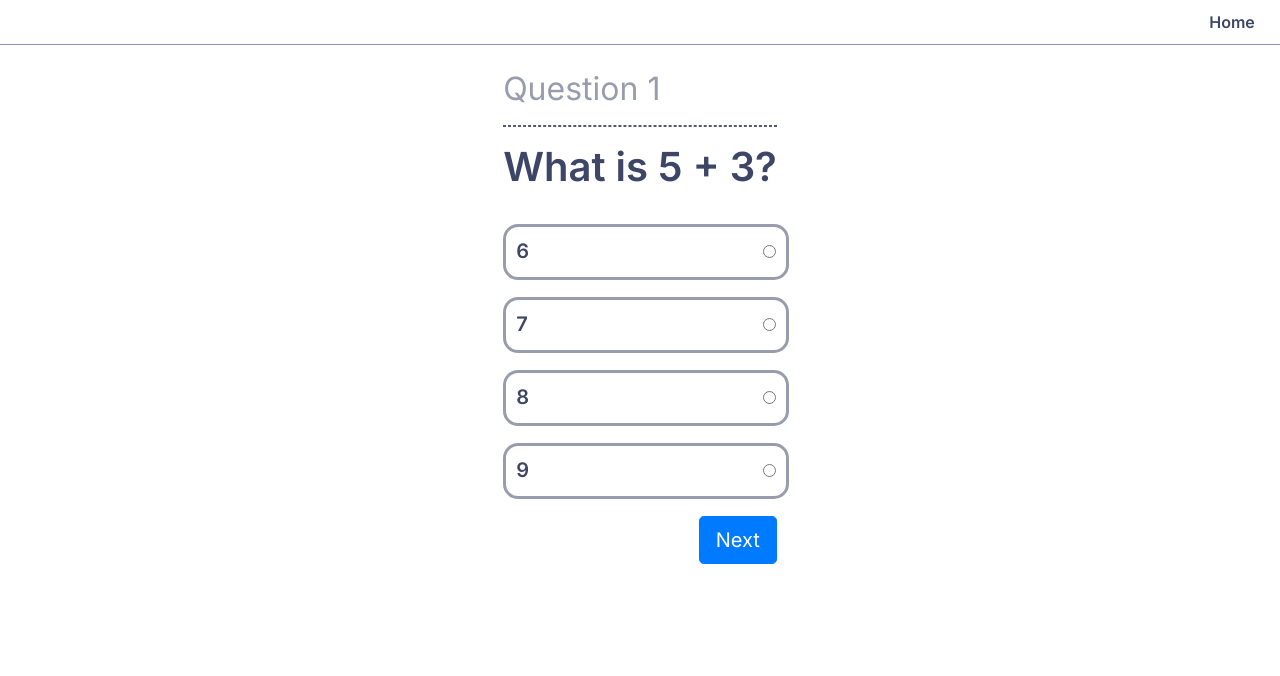
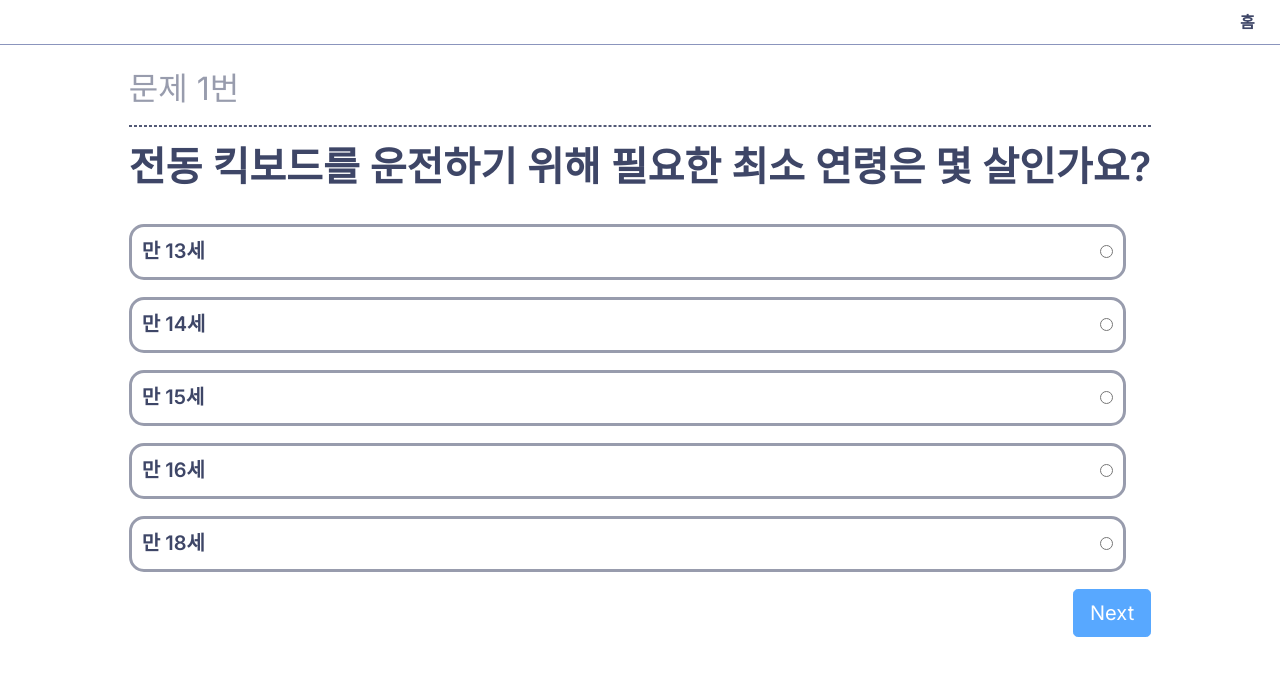
Before and after one commit to ypproject/kickguide_quiz, a Flask app: page /question/1 in a window 1280 px wide. Shown: the top 676 px of the page. Run offline with Flask 3, Linux system fonts and the light colour scheme; some libraries are stand-ins or nearby versions.

Commit message:
version up

```diff
--- a/main.py
+++ b/main.py
@@ -9,17 +9,18 @@ app = Flask(__name__)
 app.config["SECRET_KEY"] = 'd2707fea9778e085491e2dbbc73ff30e'
 
 # 문제 데이터 불러오기
-with open('questions.json', 'r') as f:
+with open('questions.json', 'r', encoding='UTF-8') as f:
     QUESTIONS = json.load(f)
 
 @app.route('/')
 def home():
-    session['marks'] = 0
     return render_template('index.html', title='Home')
 
 
 @app.route('/question/<int:id>', methods=['GET', 'POST'])
 def question(id):
+    if id == 1:
+        session['marks'] = 0
     form = QuestionForm()
     try:
         q = Questions(QUESTIONS, id)
@@ -31,13 +32,18 @@ def question(id):
         if option == q.ans:
             session['marks'] += 10
         return redirect(url_for('question', id=(id+1)))
-    form.options.choices = [(q.a, q.a), (q.b, q.b), (q.c, q.c), (q.d, q.d)]
+    form.options.choices = [(q.a, q.a), (q.b, q.b), (q.c, q.c), (q.d, q.d), (q.e, q.e)]
     return render_template('question.html', form=form, q=q, title='Question {}'.format(id))
 
 
 @app.route('/score/<int:marks>')
 def score(marks):
     m = Marks(marks)
-    return render_template('score.html', title='Final Score')
+    s="킥보드 안전수칙의 마스터!"
+    if m.marks <= 80:
+        s="킥보드 안전수칙 지킴이!"
+    if m.marks <= 70:
+        s="안전수칙 숙지가 필요합니다!"
+    return render_template('score.html', title='Final Score', status=s)
 
 app.run(debug=True, host='127.0.0.1')
--- a/models.py
+++ b/models.py
@@ -15,6 +15,7 @@ class Questions():
     b = None
     c = None
     d = None
+    e = None
     ans = None
 
     def __init__(self, Question, q_id):
@@ -26,6 +27,7 @@ class Questions():
         self.b = question['options'][1]
         self.c = question['options'][2]
         self.d = question['options'][3]
+        self.e = question['options'][4]
         self.ans = question['answer']
 
     def __repr__(self):
--- a/questions.json
+++ b/questions.json
@@ -1,4 +1,76 @@
 [
-    {"question": "What is 5 + 3?", "options": ["6", "7", "8", "9"], "answer": "8"},
-    {"question": "What is the capital of Italy?", "options": ["Rome", "Paris", "Madrid", "Berlin"], "answer": "Rome"}
+    {
+        "question": "전동 킥보드를 운전하기 위해 필요한 최소 연령은 몇 살인가요?",
+        "options": ["만 13세", "만 14세", "만 15세", "만 16세", "만 18세"],
+        "answer": "만 16세"
+    },
+    {
+        "question": "전동 킥보드 운전 중 안전모를 착용하지 않았을 경우 부과되는 범칙금은 얼마인가요?",
+        "options": ["2만 원", "10만 원", "20만 원", "3만 원", "4만 원"],
+        "answer": "20만 원"
+    },
+    {
+        "question": "전동 킥보드는 어디에서 주행할 수 있나요?",
+        "options": ["인도", "차도 중앙", "자전거 도로 또는 도로 우측 가장자리", "공원 산책로", "차도 반대편 가장자리"],
+        "answer": "자전거 도로 또는 도로 우측 가장자리"
+    },
+    {
+        "question": "전동 킥보드에 동승자가 탑승한 경우 부과되는 범칙금은 얼마인가요?",
+        "options": ["3만 원", "4만 원", "10만 원", "20만 원", "5만 원"],
+        "answer": "20만 원"
+    },
+    {
+        "question": "전동 킥보드 주행 중 음주운전을 할 경우 단순 음주(혈중알코올농도 0.03%)로 부과되는 범칙금은 얼마인가요?",
+        "options": ["2만 원", "3만 원", "10만 원", "20만 원", "13만 원"],
+        "answer": "10만 원"
+    },
+    {
+        "question": "다음 중 전동 킥보드 관련 도로교통법에 위배되지 않는 행동은 무엇인가요?",
+        "options": [
+            "자전거 도로가 없어 도로 중앙에서 주행하는 경우",
+            "전조등 없이 야간에 주행하는 경우",
+            "도로 우측 가장자리에서 주행하는 경우",
+            "만 15세 운전자가 원동기 면허 없이 주행하는 경우",
+            "스쿨존 내에서 음주운전을 하는 경우"
+        ],
+        "answer": "도로 우측 가장자리에서 주행하는 경우"
+    },
+    {
+        "question": "전동 킥보드 관련 도로교통법에서 12대 중과실로 형사처벌을 받을 가능성이 있는 상황은 무엇인가요?",
+        "options": [
+            "스쿨존에서 음주 인명피해 사고 발생",
+            "음주운전으로 적발되었으나 사고가 나지 않은 경우",
+            "보도 주행 중 보행자와 충돌하여 인명피해 발생",
+            "야간 주행 중 전조등 없이 사고 발생",
+            "안전모 미착용 상태에서 주행"
+        ],
+        "answer": "보도 주행 중 보행자와 충돌하여 인명피해 발생"
+    },
+    {
+        "question": "전동 킥보드 음주운전 시 혈중알코올농도가 0.08% 이상일 경우 어떤 처분을 받나요?",
+        "options": ["범칙금 10만 원", "범칙금 13만 원", "면허 정지", "면허 취소", "형사처벌"],
+        "answer": "면허 취소"
+    },
+    {
+        "question": "전동 킥보드 주행 중 자전거 도로가 없는 도로에서 우측 가장자리 대신 중앙으로 주행했다면, 사고 발생 시 어떤 결과가 초래될 가능성이 높은가요?",
+        "options": [
+            "단순 교통위반으로 범칙금만 부과된다.",
+            "사고 발생 시 도로교통법 위반에 따라 형사적 책임이 가중된다.",
+            "차량 운전자가 항상 더 큰 책임을 지게 된다.",
+            "보행자와의 충돌은 상관없다.",
+            "사고 상황에 따라 킥보드 제조업체의 책임으로 전환된다."
+        ],
+        "answer": "사고 발생 시 도로교통법 위반에 따라 형사적 책임이 가중된다."
+    },
+    {
+        "question": "만약 만 13세 어린이가 전동 킥보드를 소유하고 있다가 경찰에 적발될 경우, 보호자가 받을 수 있는 처벌은 무엇인가요?",
+        "options": [
+            "보호자에 대한 형사처벌",
+            "보호자가 킥보드 운전 연습을 도와줄 의무 부과",
+            "보호자에게 20만 원 이하의 과태료 부과",
+            "어린이의 면허 취득 가능 연령이 연기됨",
+            "어린이가 범칙금을 납부해야 함"
+        ],
+        "answer": "보호자에게 20만 원 이하의 과태료 부과"
+    }
 ]
--- a/static/styles.css
+++ b/static/styles.css
@@ -15,6 +15,14 @@ body{
     flex: 1;
 }
 
+
+.circle-img {
+    width: 500px; /* 이미지 크기 */
+    height: 500px; /* 이미지 크기 */
+    border-radius: 50%; /* 원형 테두리 */
+    border: 5px solid #eeff00; /* 테두리 스타일 */
+    object-fit: cover; /* 이미지 잘림 방지 */
+}
 
 /* Nav CSS */
 
--- a/templates/base.html
+++ b/templates/base.html
@@ -20,7 +20,7 @@
     <body class="home-bg">
     <nav>
         <ul class="nav-links">
-            <li> <a href="{{ url_for('home') }}"> Home </a> </li>
+            <li> <a href="{{ url_for('home') }}"> 홈 </a> </li>
         </ul>
     </nav>
     {% with messages = get_flashed_messages() %}
--- a/templates/index.html
+++ b/templates/index.html
@@ -1,11 +1,8 @@
 {% extends 'base.html' %}
 
 {% block content %}
-    <div>
-        <img src="{{ url_for('static', filename='label.jpg') }}" alt="start image">
-    </div>
     <div class="home-div">
-
+        <img src="{{ url_for('static', filename='logo.jpg') }}" alt="start image" class="circle-img">
         <div class="info-div">
             {% if g.user %}
                 <h1>Welcome {{ g.user.username.capitalize() }}, </h1>
--- a/templates/question.html
+++ b/templates/question.html
@@ -4,18 +4,32 @@
 {% block content %}
     <div class="ques-div">
         <form method="post" novalidate>
-            <h2 class="qnum">Question {{q.q_id}}</h2>
+            <h2 class="qnum">문제 {{q.q_id}}번</h2>
             <div class="dotted-spaced"></div>
             <hr>
             <h1 class="ques-heading">{{q.ques}}</h1>
             <div class="options-div">
-                {{ form.options(class="list-unstyled") }}
+                {{ form.options(class="list-unstyled", id="options-field") }}
             </div>
-            {{ form.submit(class="btn btn-primary btn-lg sub-btn") }}
+            {{ form.submit(class="btn btn-primary btn-lg sub-btn", id="submit-button", disabled="disabled") }}
+
         </form>
         <!-- <span class="check-circle">
             <i class="fas fa-check-circle"></i>
         </span> -->
     </div>
+    <script>
+        // JavaScript for enabling the button when an option is selected
+        const radioButtons = document.querySelectorAll('#options-field input[type="radio"]');
+        const submitButton = document.getElementById('submit-button');
+
+        // Add an event listener to all radio buttons
+        radioButtons.forEach(button => {
+            button.addEventListener('change', function() {
+                // Enable the submit button when a radio button is selected
+                submitButton.disabled = !Array.from(radioButtons).some(radio => radio.checked);
+            });
+        });
+    </script>
 
 {% endblock %}
```
Also changed, not shown: templates/score.html (+10 -1 lines), static/home.jpg (added), static/label.jpg (renamed from label.jpg), static/logo.jpg (renamed from logo.jpg).
